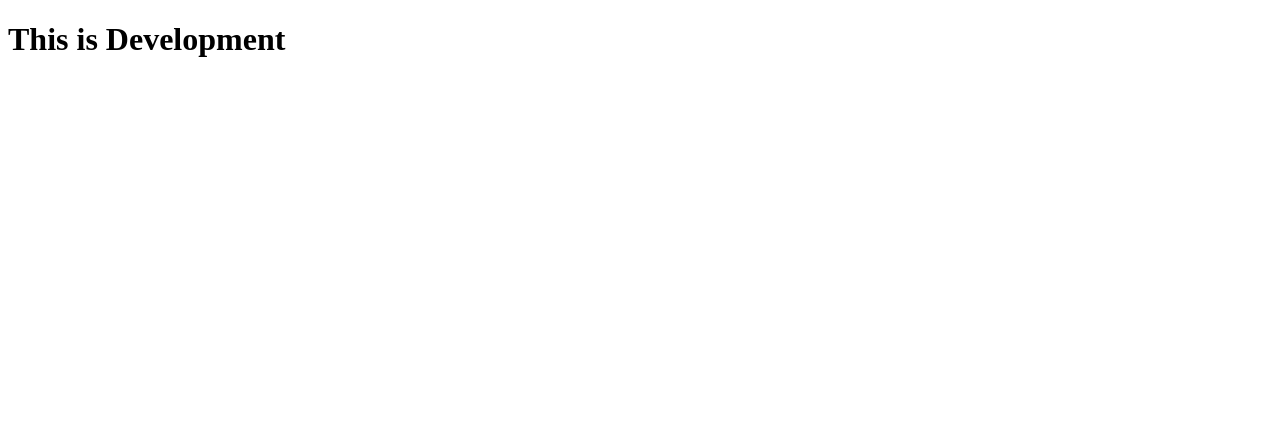
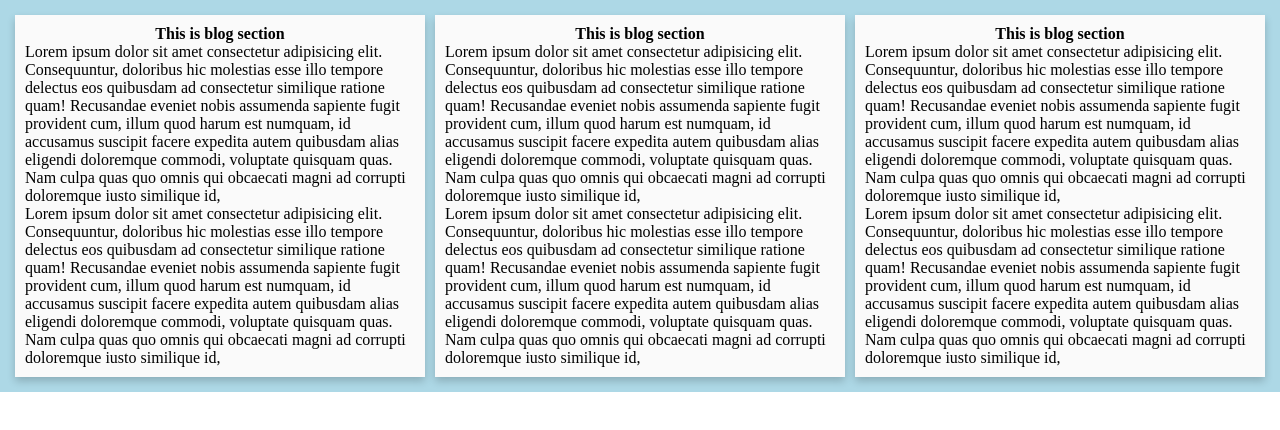
Before and after one commit to Masud3/my-second-repo, a plain HTML site: page index.html in a window 1280 px wide. Drawn offline with Linux system fonts and the light colour scheme.

Commit message:
blog added

```diff
--- a/index.html
+++ b/index.html
@@ -1,13 +1,80 @@
 <!DOCTYPE html>
 <html lang="en">
-<head>
-    <meta charset="UTF-8">
-    <meta http-equiv="X-UA-Compatible" content="IE=edge">
-    <meta name="viewport" content="width=device-width, initial-scale=1.0">
+  <head>
+    <meta charset="UTF-8" />
+    <meta http-equiv="X-UA-Compatible" content="IE=edge" />
+    <meta name="viewport" content="width=device-width, initial-scale=1.0" />
     <title>Documented</title>
-    <link rel="shortcut icon" href="image/masud(3).png" type="image/x-icon">
-</head>
-<body>
-    <h1>This is Development</h1>
-</body>
+    <link rel="shortcut icon" href="image/masud(3).png" type="image/x-icon" />
+    <link rel="stylesheet" href="style.css">
+  </head>
+  <body>
+    <div class="blog-container">
+      <div class="blog">
+        <h4>This is blog section</h4>
+        <p>
+          Lorem ipsum dolor sit amet consectetur adipisicing elit. Consequuntur,
+          doloribus hic molestias esse illo tempore delectus eos quibusdam ad
+          consectetur similique ratione quam! Recusandae eveniet nobis assumenda
+          sapiente fugit provident cum, illum quod harum est numquam, id
+          accusamus suscipit facere expedita autem quibusdam alias eligendi
+          doloremque commodi, voluptate quisquam quas. Nam culpa quas quo omnis
+          qui obcaecati magni ad corrupti doloremque iusto similique id,
+        </p>
+        <p>
+          Lorem ipsum dolor sit amet consectetur adipisicing elit. Consequuntur,
+          doloribus hic molestias esse illo tempore delectus eos quibusdam ad
+          consectetur similique ratione quam! Recusandae eveniet nobis assumenda
+          sapiente fugit provident cum, illum quod harum est numquam, id
+          accusamus suscipit facere expedita autem quibusdam alias eligendi
+          doloremque commodi, voluptate quisquam quas. Nam culpa quas quo omnis
+          qui obcaecati magni ad corrupti doloremque iusto similique id,
+        </p>
+      </div>
+
+      <div class="blog">
+        <h4>This is blog section</h4>
+        <p>
+          Lorem ipsum dolor sit amet consectetur adipisicing elit. Consequuntur,
+          doloribus hic molestias esse illo tempore delectus eos quibusdam ad
+          consectetur similique ratione quam! Recusandae eveniet nobis assumenda
+          sapiente fugit provident cum, illum quod harum est numquam, id
+          accusamus suscipit facere expedita autem quibusdam alias eligendi
+          doloremque commodi, voluptate quisquam quas. Nam culpa quas quo omnis
+          qui obcaecati magni ad corrupti doloremque iusto similique id,
+        </p>
+        <p>
+          Lorem ipsum dolor sit amet consectetur adipisicing elit. Consequuntur,
+          doloribus hic molestias esse illo tempore delectus eos quibusdam ad
+          consectetur similique ratione quam! Recusandae eveniet nobis assumenda
+          sapiente fugit provident cum, illum quod harum est numquam, id
+          accusamus suscipit facere expedita autem quibusdam alias eligendi
+          doloremque commodi, voluptate quisquam quas. Nam culpa quas quo omnis
+          qui obcaecati magni ad corrupti doloremque iusto similique id,
+        </p>
+      </div>
+
+      <div class="blog">
+        <h4>This is blog section</h4>
+        <p>
+          Lorem ipsum dolor sit amet consectetur adipisicing elit. Consequuntur,
+          doloribus hic molestias esse illo tempore delectus eos quibusdam ad
+          consectetur similique ratione quam! Recusandae eveniet nobis assumenda
+          sapiente fugit provident cum, illum quod harum est numquam, id
+          accusamus suscipit facere expedita autem quibusdam alias eligendi
+          doloremque commodi, voluptate quisquam quas. Nam culpa quas quo omnis
+          qui obcaecati magni ad corrupti doloremque iusto similique id,
+        </p>
+        <p>
+          Lorem ipsum dolor sit amet consectetur adipisicing elit. Consequuntur,
+          doloribus hic molestias esse illo tempore delectus eos quibusdam ad
+          consectetur similique ratione quam! Recusandae eveniet nobis assumenda
+          sapiente fugit provident cum, illum quod harum est numquam, id
+          accusamus suscipit facere expedita autem quibusdam alias eligendi
+          doloremque commodi, voluptate quisquam quas. Nam culpa quas quo omnis
+          qui obcaecati magni ad corrupti doloremque iusto similique id,
+        </p>
+      </div>
+    </div>
+  </body>
 </html>
--- a/style.css
+++ b/style.css
@@ -2,3 +2,24 @@
     margin: 0;
     padding: 0;
 }
+/* blogs design */
+.blog-container{
+    display: grid;
+    grid-template-columns: auto auto auto;
+    background-color: lightblue;
+    padding: 10px;
+}
+h4{
+    text-align: center;
+    font-weight: bolder;
+}
+.blog{
+    padding: 10px;
+    box-shadow: 0 4px 8px 0 rgba(0, 0, 0, 0.2);
+    transition: 0.3s;
+    margin: 5px;
+    background-color: #fafafa;
+}
+.blog:hover{
+    box-shadow: 0 8px 16px 0 rgba(0, 0, 0, 0.2);
+}
```
